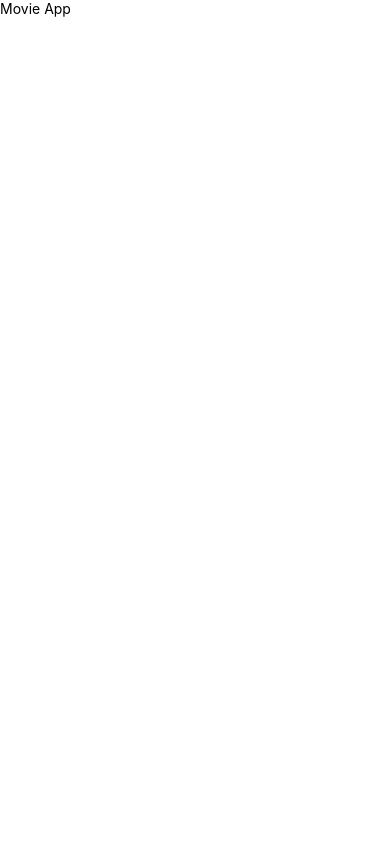
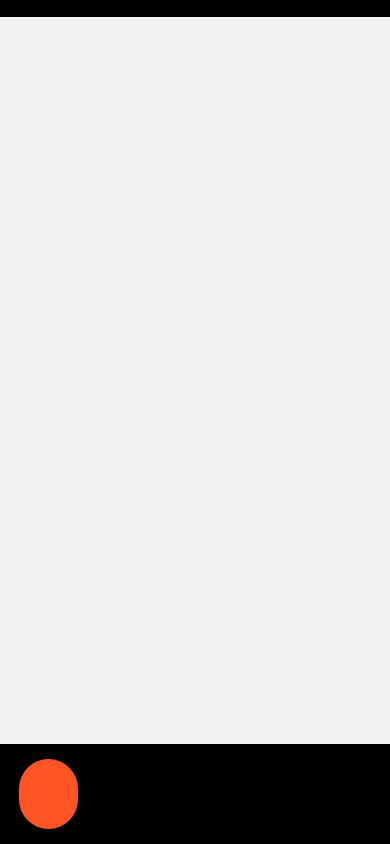
Before and after one commit to chaad98/Movie_App, a React Native app: screen /Tab in a window 390 px wide. Built offline with nearby package versions, Linux system fonts and the light colour scheme.

Commit message:
Finish Tab Navigator

```diff
--- a/App.tsx
+++ b/App.tsx
@@ -1,19 +1,37 @@
-import { createBottomTabNavigator } from "@react-navigation/bottom-tabs";
 import React from "react";
-import { StyleSheet, Text, View } from "react-native";
+import { StyleSheet } from "react-native";
+import { NavigationContainer } from "@react-navigation/native";
+import { createNativeStackNavigator } from "@react-navigation/native-stack";
+import TabNavigator from "./src/navigators/TabNavigator";
+import { MovieDetailsScreen, SeatBookingScreen } from "./src/packages/screenPackages";
 
-const Tab = createBottomTabNavigator();
+// Create a Stack Navigator using the createNativeStackNavigator function
+const Stack = createNativeStackNavigator();
 
 const App = () => {
+  // Render the NavigationContainer component with the Stack Navigator as its child
   return(
-    <View style={styles.container}>
-      <Text>Movie App</Text>
-    </View>
+    <NavigationContainer>
+      {/* Configure the Stack Navigator with screenOptions to hide the header and set the default animation to 'default' */}
+      <Stack.Navigator screenOptions={{ headerShown: false}}>
+        {/* Render the TabNavigator component as the first screen */}
+        <Stack.Screen name='Tab' component={TabNavigator} options={{animation: 'default'}} />
+        {/* Render the MovieDetailsScreen component as the second screen with a slide_from_right animation */}
+        <Stack.Screen name='MovieDetails' component={MovieDetailsScreen} options={{animation: 'slide_from_right'}} />
+        {/* Render the SeatBookingScreen component as the third screen with a slide_from_bottom animation */}
+        <Stack.Screen name='SeatBoooking' component={SeatBookingScreen} options={{animation: 'slide_from_bottom'}} />
+      </Stack.Navigator>
+    </NavigationContainer>
   );
 };
 
 const styles = StyleSheet.create({
-  container: {},
+  container: {
+    flex: 1,
+    textAlign: 'center',
+    justifyContent: 'center',
+    alignItems: 'center',
+  },
 });
 
 export default App;
--- a/src/navigators/TabNavigator.tsx
+++ b/src/navigators/TabNavigator.tsx
@@ -17,17 +17,66 @@ const Tab = createBottomTabNavigator();
 // Tab component that will render the tabs and handle the navigation between them
 const TabNavigator = () => {
   return(
-    <Tab.Navigator>
-      <Tab.Screen name='Home' component={HomeScreen}></Tab.Screen>
-      <Tab.Screen name='Search' component={SearchScreen}></Tab.Screen>
-      <Tab.Screen name='Ticket' component={TicketScreen}></Tab.Screen>
-      <Tab.Screen name='User' component={UserAccountScreen}></Tab.Screen>
+    <Tab.Navigator screenOptions={{
+      tabBarHideOnKeyboard: true, // Whenever we are on the keyboard, the tab bar will hide
+      headerShown: false, // Hides headers for all screens in this navigator
+      tabBarStyle: {
+        backgroundColor: COLORS.Black, // Background color of the bottom tab
+        borderTopWidth: 0, // Border above the bottom tab, change the value and you can see grey color on top
+        height: SPACING.space_10 * 10, // Height of each individual tab in the bar
+      }
+    }}>
+      <Tab.Screen name='Home' component={HomeScreen} options={{
+        tabBarShowLabel: false, // Removes labels next to icons
+        tabBarIcon: ({focused, color, size}) => {
+          return(
+            <View style={[styles.activeTabBackground, focused ? {backgroundColor: COLORS.Orange}: {},]}>
+              <CustomIcon name='seat' color={COLORS.White} size={FONTSIZE.size_30} />
+            </View>
+          );
+        }
+      }}></Tab.Screen>
+      <Tab.Screen name='Search' component={SearchScreen} options={{
+        tabBarShowLabel: false, // Removes labels next to icons
+        tabBarIcon: ({focused, color, size}) => {
+          return(
+            <View style={[styles.activeTabBackground, focused ? {backgroundColor: COLORS.Orange}: {},]}>
+              <CustomIcon name='search' color={COLORS.White} size={FONTSIZE.size_30} />
+            </View>
+          );
+        }
+      }}></Tab.Screen>
+      <Tab.Screen name='Ticket' component={TicketScreen} options={{
+        tabBarShowLabel: false, // Removes labels next to icons
+        tabBarIcon: ({focused, color, size}) => {
+          return(
+            <View style={[styles.activeTabBackground, focused ? {backgroundColor: COLORS.Orange}: {},]}>
+              <CustomIcon name='ticket' color={COLORS.White} size={FONTSIZE.size_30} />
+            </View>
+          );
+        }
+      }}></Tab.Screen>
+      <Tab.Screen name='User' component={UserAccountScreen} options={{
+        tabBarShowLabel: false, // Removes labels next to icons
+        tabBarIcon: ({focused, color, size}) => {
+          return(
+            <View style={[styles.activeTabBackground, focused ? {backgroundColor: COLORS.Orange}: {},]}>
+              <CustomIcon name='user' color={COLORS.White} size={FONTSIZE.size_30} />
+            </View>
+          );
+        }
+      }}></Tab.Screen>
     </Tab.Navigator>
   );
 };
 
 const styles = StyleSheet.create({
   contianer: {},
+  activeTabBackground: {
+    backgroundColor: COLORS.Black,
+    padding: SPACING.space_18,
+    borderRadius: SPACING.space_18 * 10,
+  }
 });
 
 export default TabNavigator
--- a/src/screens/HomeScreen.tsx
+++ b/src/screens/HomeScreen.tsx
@@ -1,20 +1,28 @@
 import React from 'react';
-import {StyleSheet, Text, View} from 'react-native';
+import {StyleSheet, Text, TouchableOpacity, View} from 'react-native';
 import {COLORS} from '../theme/theme';
 
 // defining the HomeScreen functional component
-const HomeScreen = () => {
+const HomeScreen = ({navigation}: any) => {
   return (
     <View style={styles.container}>
-      <Text>Home Screen</Text>
+      {/* Render a TouchableOpacity component with an onPress function that navigates to the MovieDetails screen */}
+      <TouchableOpacity onPress={() => {
+        navigation.push('MovieDetails')
+      }}>
+        {/* Render a Text component with the text "Home Screen" */}
+        <Text style={styles.container}>Home Screen</Text>
+      </TouchableOpacity>
     </View>
   );
 };
 
+// Define the styles for the HomeScreen component
 const styles = StyleSheet.create({
   container: {
-    backgroundColor: COLORS.Black,
+    backgroundColor: COLORS.Black
   },
 });
 
+// Export the HomeScreen component as the default export
 export default HomeScreen;
```
